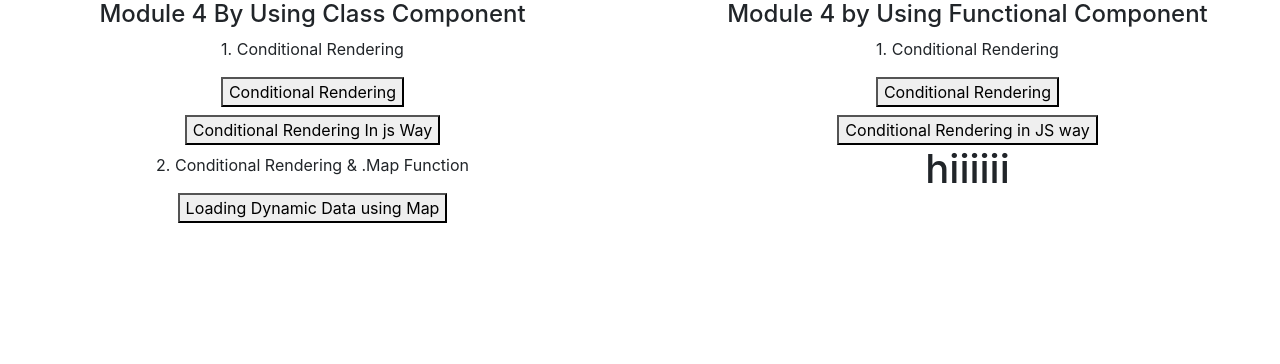
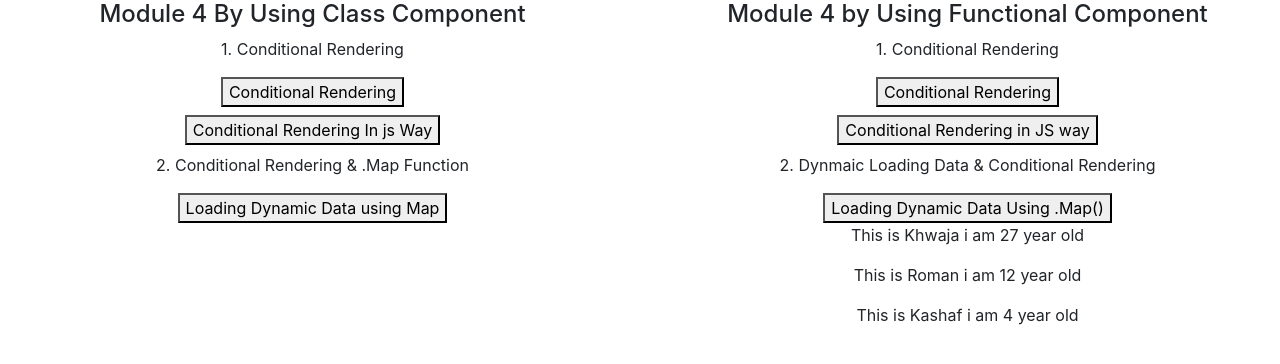
Before and after one commit to HusnainK721/my-first-app, a React (Create React App) app: page / in a window 1280 px wide. Shown: the top 364 px of the page. Built offline with nearby package versions, Linux system fonts and the light colour scheme.

Commit message:
working with map function in functional component

```diff
--- a/src/Component/Module-4-ListAndConditional/ListAndConditionalFunctional/C-OutputtingListDynamicUsingMapF/OutputtingListDynamicallyChildF.jsx
+++ b/src/Component/Module-4-ListAndConditional/ListAndConditionalFunctional/C-OutputtingListDynamicUsingMapF/OutputtingListDynamicallyChildF.jsx
@@ -1,9 +1,11 @@
 import React from "react";
 
-export const OutputtingListDynamicallyChildF = () => {
+export const OutputtingListDynamicallyChildF = (props) => {
   return (
     <div>
-      <h1>hiiiiii</h1>
+      <p>
+        This is {props.name} i am {props.age} year old
+      </p>
     </div>
   );
 };
--- a/src/Component/Module-4-ListAndConditional/ListAndConditionalFunctional/C-OutputtingListDynamicUsingMapF/OutputtingListDynamicallyParentF.jsx
+++ b/src/Component/Module-4-ListAndConditional/ListAndConditionalFunctional/C-OutputtingListDynamicUsingMapF/OutputtingListDynamicallyParentF.jsx
@@ -1,10 +1,26 @@
-import React from "react";
+import React, { useState } from "react";
 import { OutputtingListDynamicallyChildF } from "./OutputtingListDynamicallyChildF";
 
 export const OutputtingListDynamicallyParentF = () => {
+  const [PersonData, setPersonData] = useState({
+    person: [
+      { name: "Khwaja", age: 27 },
+      { name: "Roman", age: 12 },
+      { name: "Kashaf", age: 4 },
+    ],
+  });
   return (
     <div>
-      <OutputtingListDynamicallyChildF />
+      <p className="mt-2">2. Dynmaic Loading Data & Conditional Rendering</p>
+      <button>Loading Dynamic Data Using .Map() </button>
+      {PersonData.person.map((itemCurrent) => {
+        return (
+          <OutputtingListDynamicallyChildF
+            name={itemCurrent.name}
+            age={itemCurrent.age}
+          />
+        );
+      })}
     </div>
   );
 };
```
Also changed, not shown: 1 other file (tests, documents, lock files or other folders).
